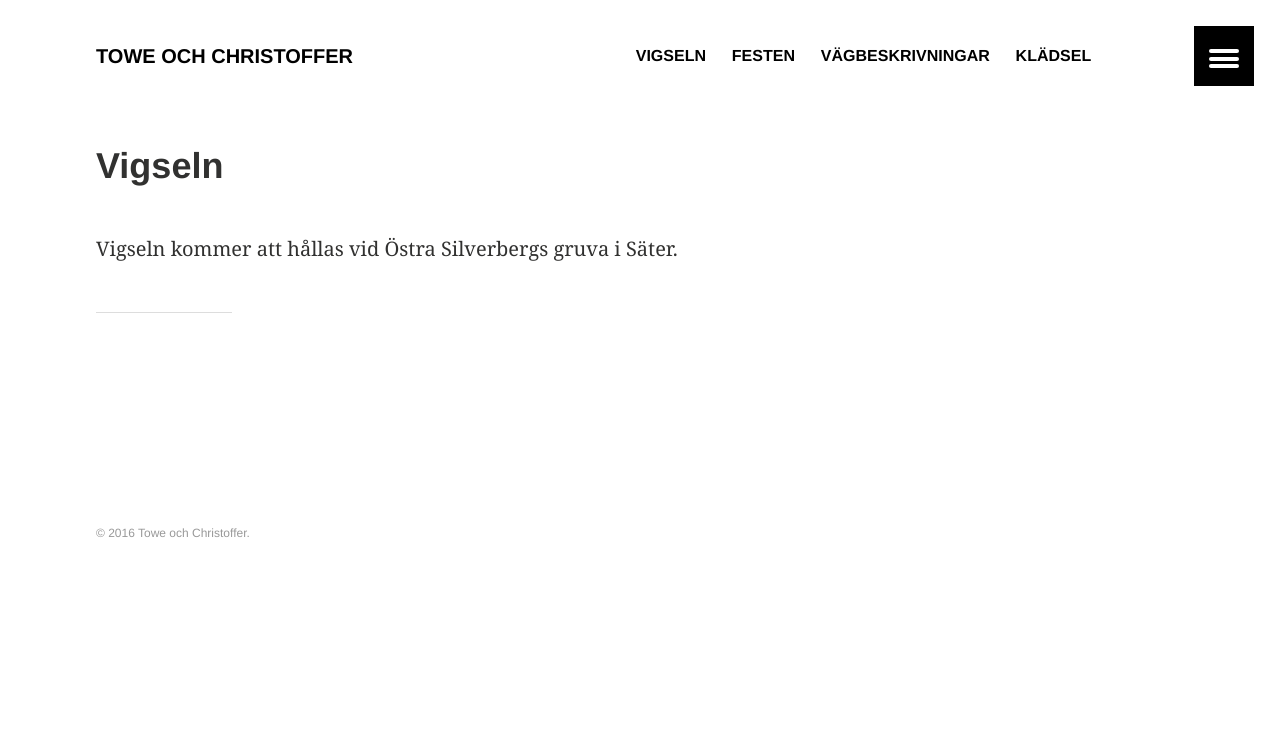
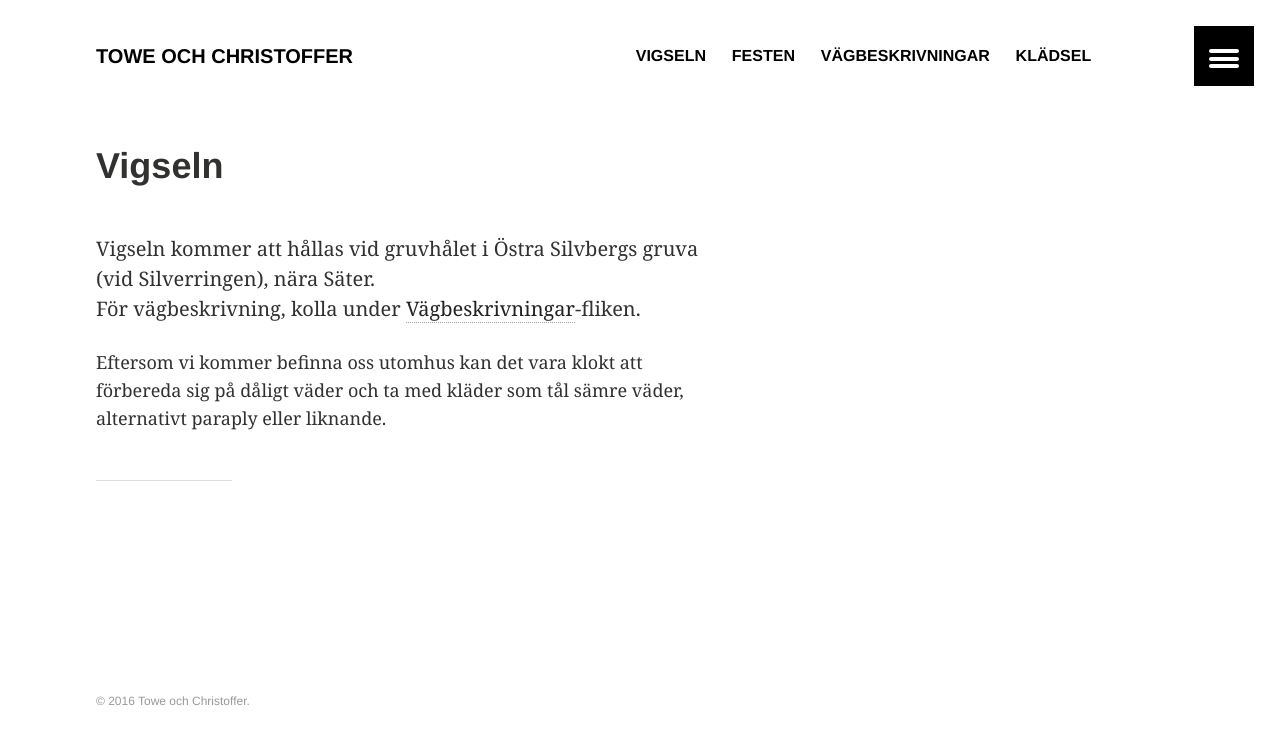
Before and after one commit to toweochchristoffer/wedding-page, a Jekyll site: the page built from vigseln.md, in a window 1280 px wide. Shown: the top 744 px of the page. Built offline with Jekyll 4.4.1, drawn with Linux system fonts in a browser that asks for light colours.

Commit message:
Update vigseln.md

```diff
--- a/vigseln.md
+++ b/vigseln.md
@@ -4,4 +4,7 @@ title: Vigseln
 permalink: /vigseln/
 ---
 
-Vigseln kommer att hållas vid Östra Silverbergs gruva i Säter.
+Vigseln kommer att hållas vid gruvhålet i Östra Silvbergs gruva (vid Silverringen), nära Säter.
+För vägbeskrivning, kolla under [Vägbeskrivningar](/directions/)-fliken.
+
+Eftersom vi kommer befinna oss utomhus kan det vara klokt att förbereda sig på dåligt väder och ta med kläder som tål sämre väder, alternativt paraply eller liknande.
```
